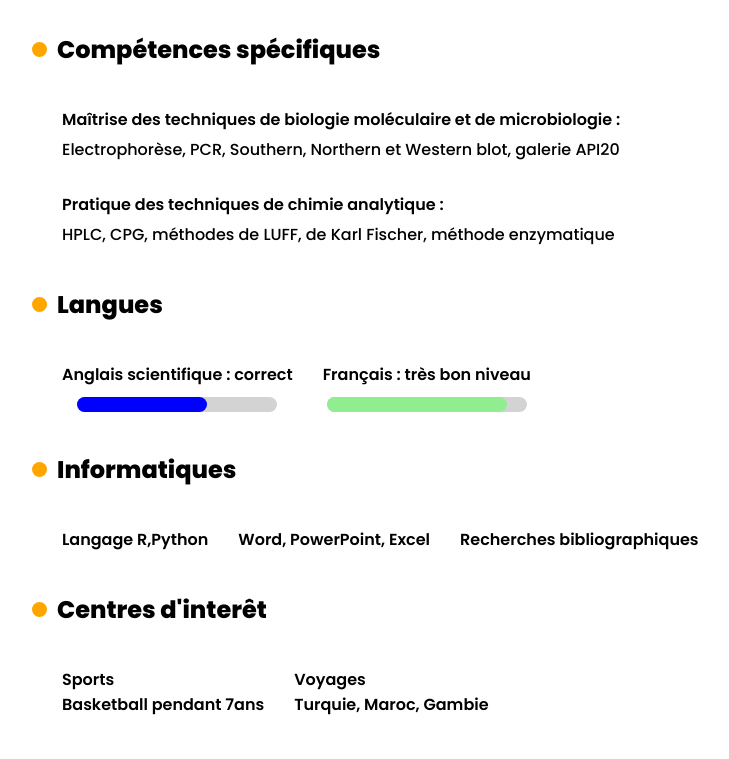
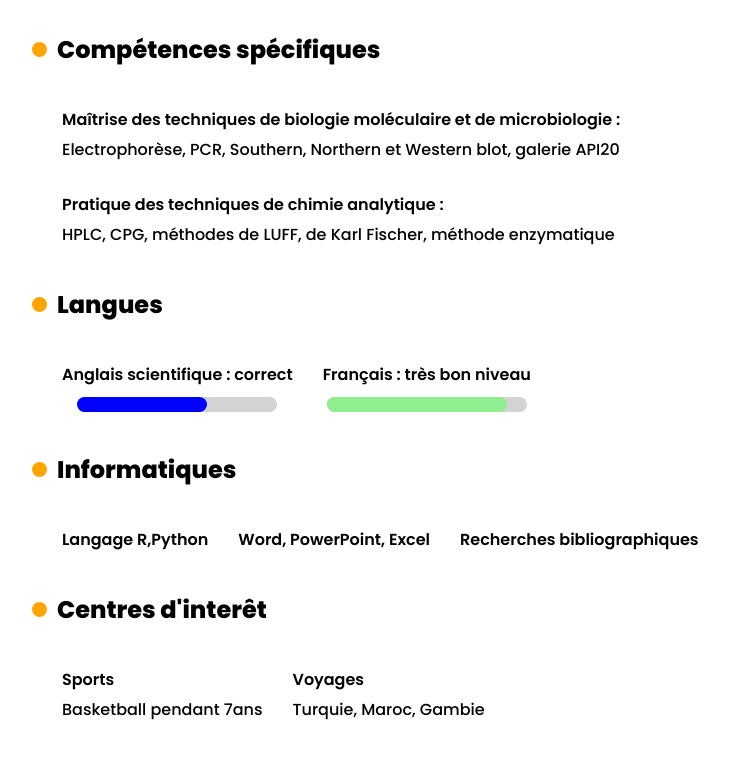
Before and after one commit to NayZBySodium/cv-snt, a plain HTML site: page index.html in a window 1280 px wide. Shown: the part 1423-2182 px from the top of the page, without its empty margins (123-852 px from the left). Drawn offline with Linux system fonts and the light colour scheme.

Commit message:
Update style.css

```diff
--- a/style.css
+++ b/style.css
@@ -234,6 +234,16 @@ body {
 }
 
 .ci {
+    margin: 10px;
+}
+
+
+.ci-titre {
     font-weight: 600;
-    margin: 15px;
+    margin: 5px;
 }
+
+.ci-desc {
+    font-weight: 500;
+    margin: 5px;
+}
```
